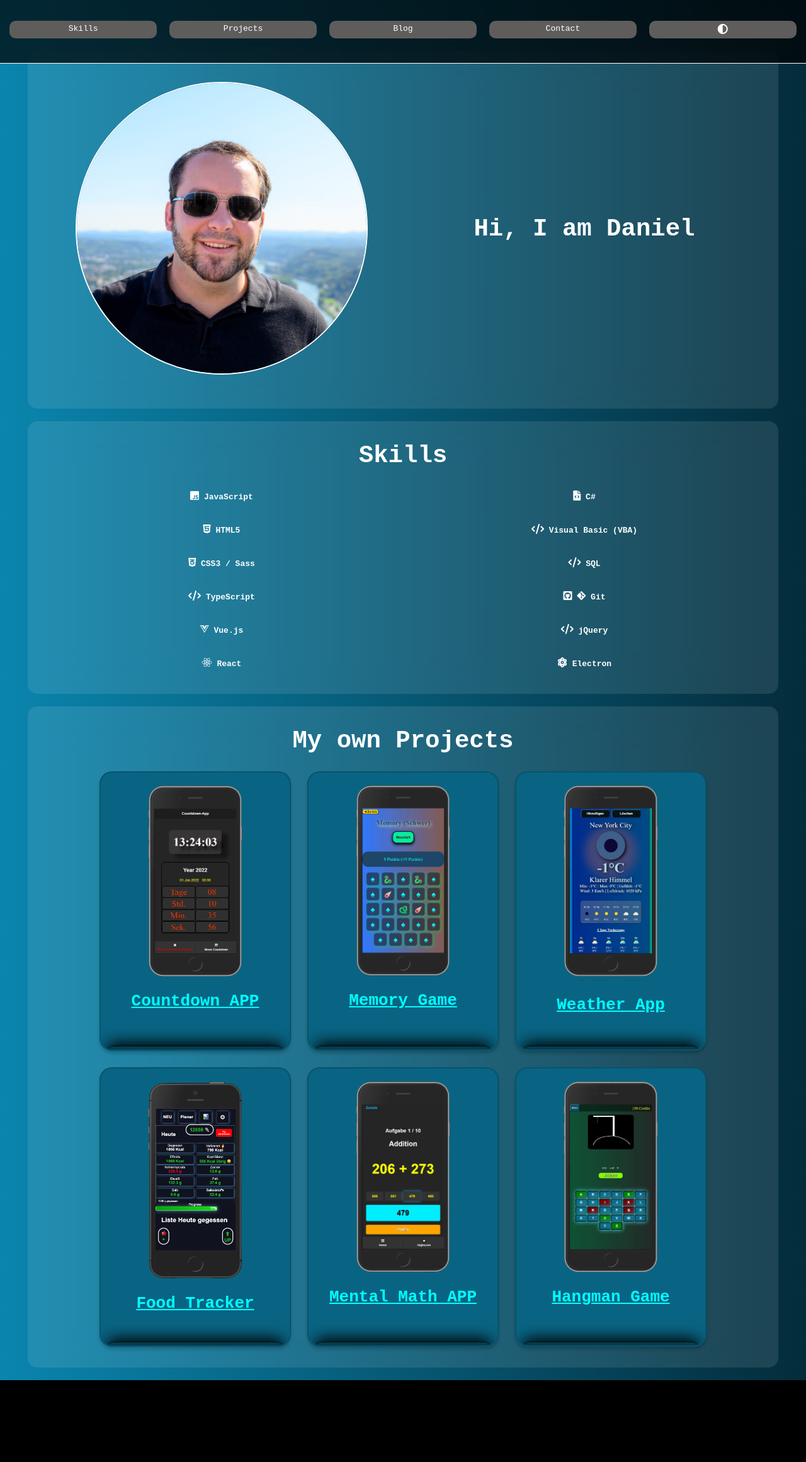
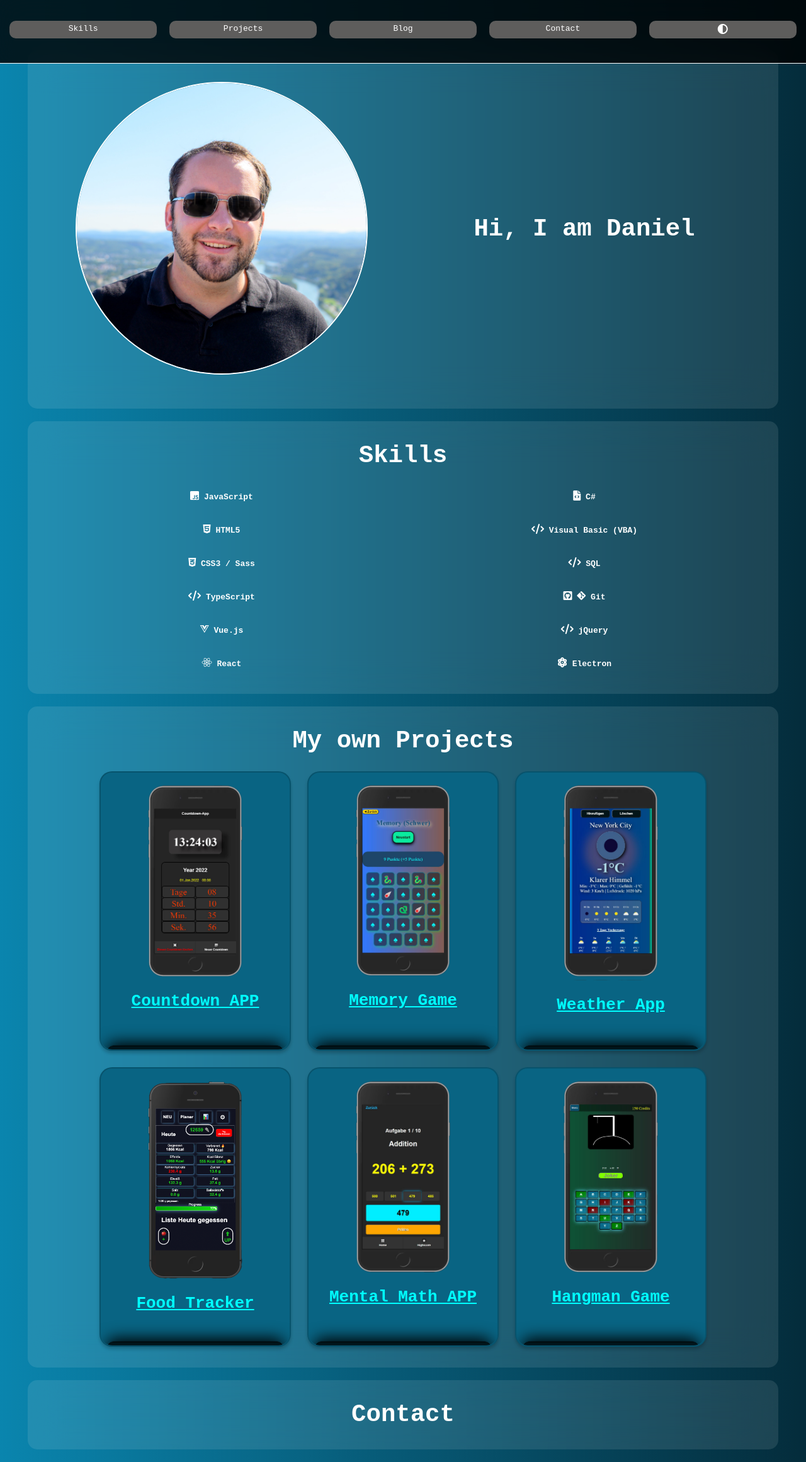
Before and after one commit to DanielVierh/portfolio, a plain HTML site: page index.html in a window 1280 px wide. Shown: the whole page at 63% size. Before the commit the page ends 2192 px from the top, so only its background shows below. Drawn offline with nearby package versions, Linux system fonts and the light colour scheme.

Commit message:
Elemente, die den Blur Effekt nicht supporten haben einen dunkleren Hintergrund

```diff
--- a/index.html
+++ b/index.html
@@ -109,6 +109,7 @@
                         </div>
                     </article>
                 </section>
+                <!-- Projekte -->
                 <section>
                     <article>
                         <h2>My own Projects</h2>
@@ -137,6 +138,10 @@
                         </div>
                     </article>
                 </section>
+                <!-- Kontakt -->
+                <section>
+                    <h2>Contact</h2>
+                </section>
             </main>
             <aside hidden>
                 <ul>
--- a/projects.js
+++ b/projects.js
@@ -23,7 +23,7 @@ const projects = [
     {
         id: 4,
         title: 'Food Tracker',
-        desc: 'A mobile Web-App to track eaten food and burned calories.<br /><br /> ',
+        desc: 'A mobile Web-App to track eaten food and burned calories.<br /><br />Notice: The best user experience is on mobile device ',
         link: 'https://danielvierh.github.io/Food-Tracker/',
         img: 'assets/projekte/foodtrackerv2.png',
     },
--- a/style.scss
+++ b/style.scss
@@ -68,12 +68,16 @@ nav {
     width: 100%;
     height: 100px;
     font-size: 100%;
-    background-color: rgba(0, 0, 0, 0.7);
     z-index: 2;
-    backdrop-filter: blur(30px);
-    -webkit-backdrop-filter: blur(30px);
-    -moz-backdrop-filter: blur(30px);
     border-bottom: 1px solid white;
+    background: rgba(0, 0, 0, 1);
+}
+
+@supports (backdrop-filter: blur(30px)) {
+    nav {
+        background: rgba(0, 0, 0, 0.8);
+        backdrop-filter: blur(20px);
+    }
 }
 
 nav ul {
@@ -159,17 +163,6 @@ h2 {
 }
 
 .card {
-    // display: flex;
-    // flex-direction: column;
-    // align-items: center;
-    // justify-content: center;
-    // background-color: rgba(255, 255, 255, 0.1);
-    // backdrop-filter: blur(30px);
-    // -webkit-backdrop-filter: blur(30px);
-    // -moz-backdrop-filter: blur(30px);
-    // border-radius: 15px;
-    // margin: 20px auto;
-
     width: 300px;
     height: 440px;
     margin: 1rem;
@@ -198,14 +191,14 @@ h2 {
     &:hover .overview {
         transform: translateY(0);
         box-shadow: 0 0 5px black;
-        background: rgba(0, 0, 0, 0.8);
+        // background: rgba(0, 0, 0, 0.8);
     }
 }
 
 .overview {
     transform: translateY(101%);
     transition: transform 0.6s ease-in-out;
-    background: rgba(0, 0, 0, 0.4);
+    background-color: rgba(0, 0, 0, 0.9);
     border: 1px solid black;
     z-index: 5;
     color: white;
@@ -216,7 +209,6 @@ h2 {
     right: 0;
     height: 70%;
     border-radius: 10px;
-    backdrop-filter: blur(30px);
     box-shadow: 0px -5px 25px black;
     margin: 10px;
     display: flex;
@@ -231,7 +223,6 @@ h2 {
         font-weight: bold;
         background-color: green;
         color: white;
-        // margin: 10px;
         text-decoration: none;
         text-align: center;
         padding: 10px;
@@ -255,16 +246,24 @@ aside {
     left: 0;
     width: 0%;
     height: 100%;
-    background-color: rgba(0, 0, 0, 0.8);
+    background-color: rgba(0, 0, 0, 1);
     transition: 1s ease-in;
 }
 
 aside.active {
     width: 100%;
-    backdrop-filter: blur(30px);
-    -webkit-backdrop-filter: blur(30px);
-    -moz-backdrop-filter: blur(30px);
     transition: 1s ease-in;
+}
+
+@supports (backdrop-filter: blur(30px)) {
+    aside.active {
+        background: rgba(0, 0, 0, 0.8);
+        backdrop-filter: blur(30px);
+    }
+    .overview {
+        background: rgba(0, 0, 0, 0.8);
+        backdrop-filter: blur(30px);
+    }
 }
 
 aside.active ul {
```
Also changed, not shown: style.css, 1 other file.
